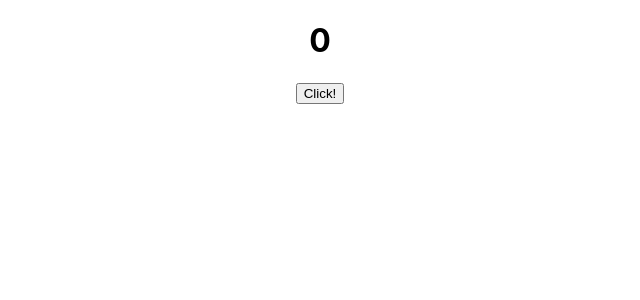
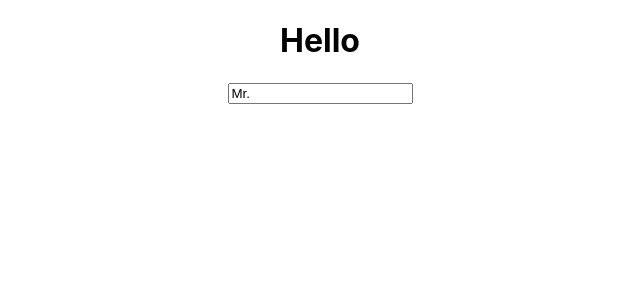
Before and after one commit to DevJaewoo/react-hooks-test, a React (Create React App) app: page / in a window 1280 px wide. Shown: the top 300 px of the page, without its empty margins (320-960 px from the left). Built offline with nearby package versions, Linux system fonts and the light colour scheme.

Commit message:
useInput

```diff
--- a/src/App.js
+++ b/src/App.js
@@ -1,13 +1,16 @@
 import logo from "./logo.svg";
 import "./App.css";
-import { useState } from "react";
+import { useInput } from "./useInput.js";
 
 function App() {
-  const [count, setCount] = useState(0);
+  const validator = (value) => {
+    return value.length <= 10;
+  };
+  const name = useInput("Mr.", validator);
   return (
     <div className="App">
-      <h1>{count}</h1>
-      <button onClick={() => setCount((count) => count + 1)}>Click!</button>
+      <h1>Hello</h1>
+      <input placeholder="Name" {...name} />
     </div>
   );
 }
--- /dev/null
+++ b/src/useInput.js
@@ -0,0 +1,21 @@
+import { useState } from "react";
+
+const useInput = (initialValue, validator) => {
+  const [value, setValue] = useState(initialValue);
+  const onChange = (event) => {
+    const {
+      target: { value },
+    } = event;
+
+    let willupdate = true;
+    if (typeof validator === "function") {
+      willupdate = validator(value);
+    }
+    if (willupdate) {
+      setValue(value);
+    }
+  };
+  return { value, onChange };
+};
+
+export { useInput };
```
